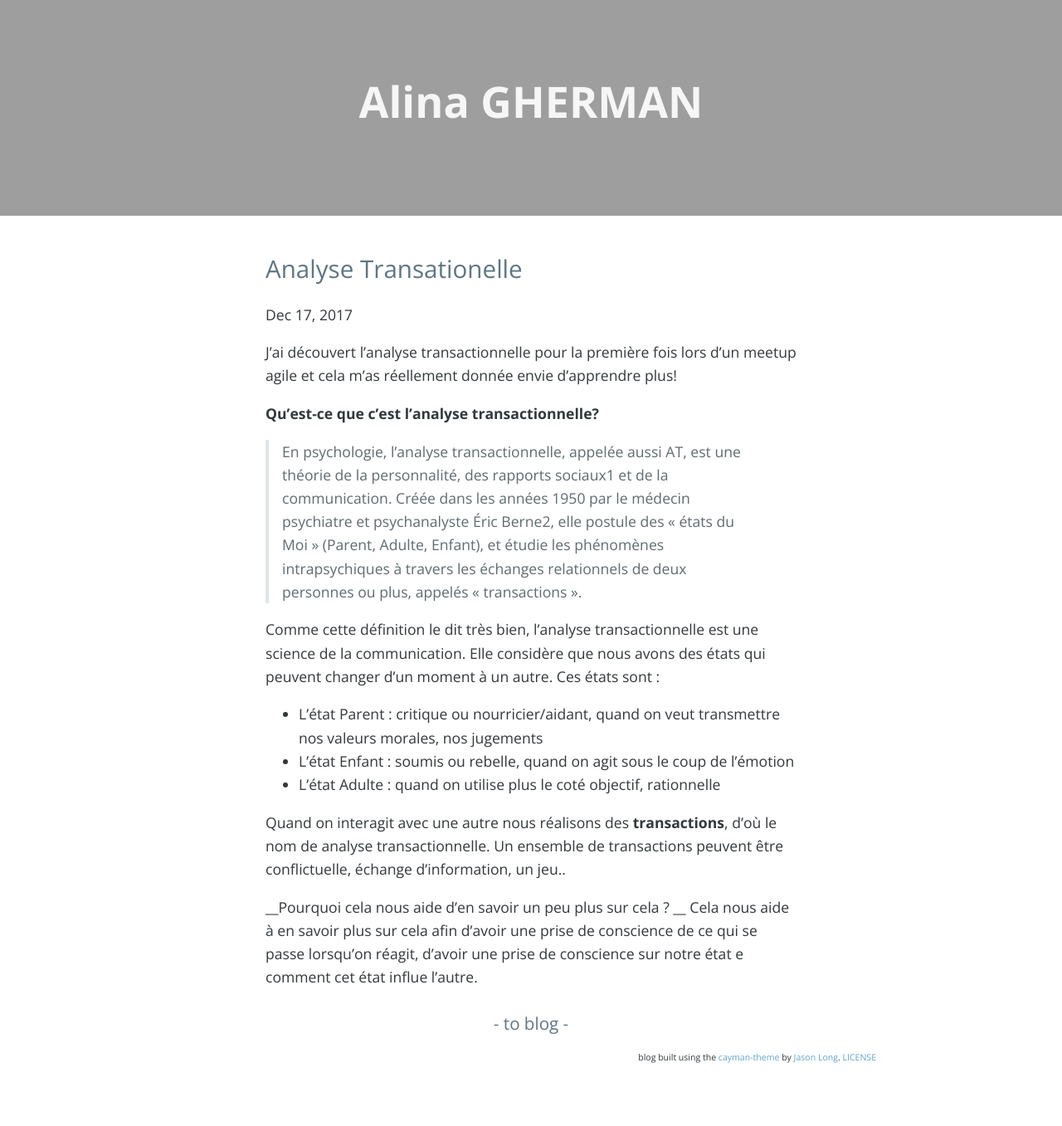
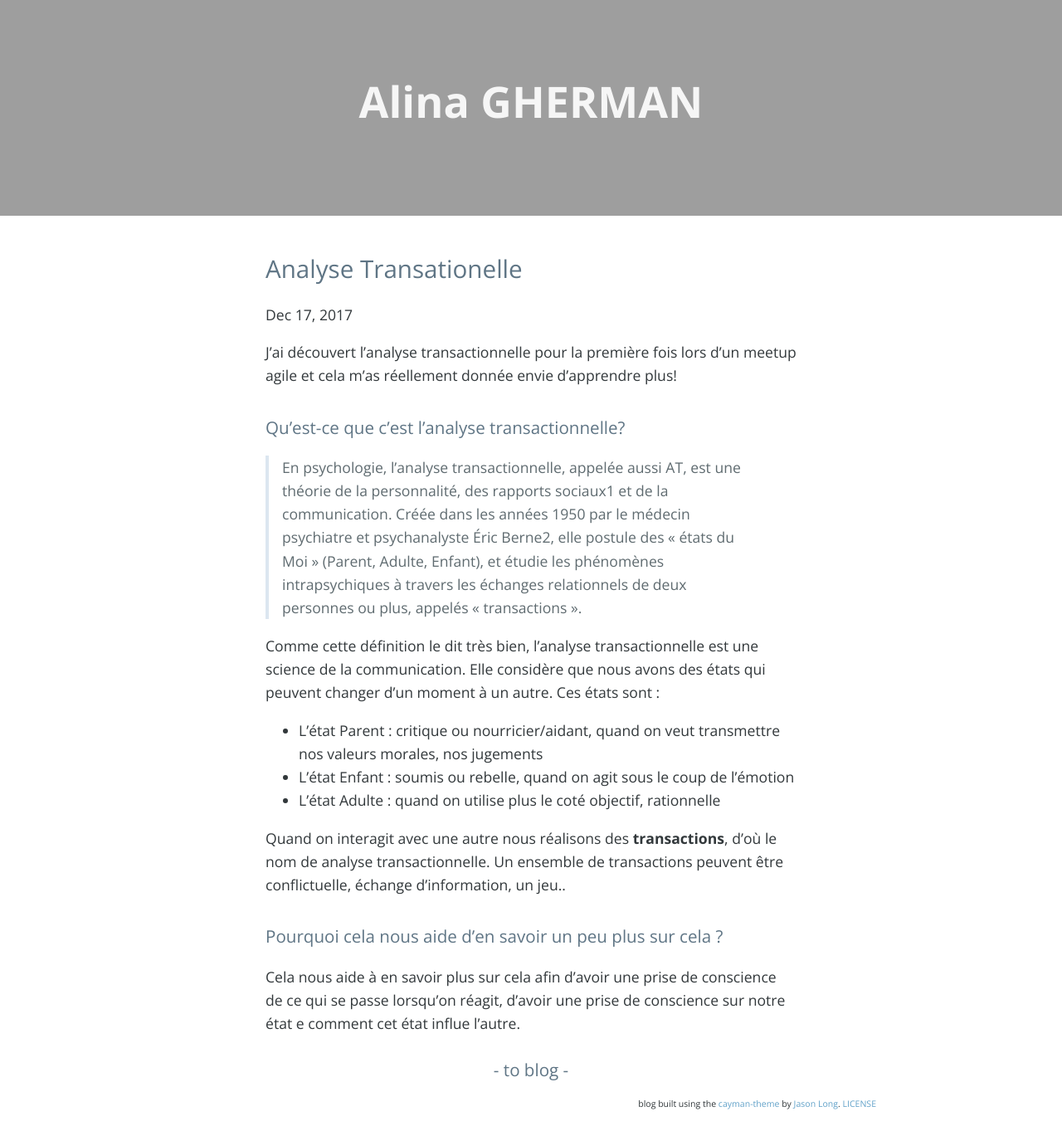
Before and after one commit to veve90/veve90.github.io, a Jekyll site: the page built from _posts/2017-12-17-analyse-transactionelle.md, in a window 1280 px wide. Shown: the whole page at 83% size. Built offline with Jekyll 4.4.1, drawn with Linux system fonts in a browser that asks for light colours; nearby versions of some CDN libraries; comment, search, counter and statistics services are not loaded; before the commit the page ends 1301 px from its top, so only the background shows below that.

```diff
--- a/_posts/2017-12-17-analyse-transactionelle.md
+++ b/_posts/2017-12-17-analyse-transactionelle.md
@@ -7,17 +7,10 @@ categories: comunication
 
 J'ai découvert l'analyse transactionnelle pour la première fois lors d'un meetup agile et cela m'as réellement donnée envie d'apprendre plus!
 
-__Qu'est-ce que c'est l'analyse transactionnelle?__
+# Qu'est-ce que c'est l'analyse transactionnelle?
 
 
-> En psychologie, l'analyse transactionnelle, appelée aussi AT,
-> est une théorie de la personnalité,
-> des rapports sociaux1 et de la communication.
-> Créée dans les années 1950 par le médecin psychiatre et psychanalyste Éric Berne2,
-> elle postule des « états du Moi » (Parent, Adulte, Enfant),
-> et étudie les phénomènes intrapsychiques à travers
-> les échanges relationnels de deux personnes ou plus,
-> appelés « transactions ».
+> En psychologie, l'analyse transactionnelle, appelée aussi AT, est une théorie de la personnalité, des rapports sociaux1 et de la communication. Créée dans les années 1950 par le médecin psychiatre et psychanalyste Éric Berne2, elle postule des « états du Moi » (Parent, Adulte, Enfant), et étudie les phénomènes intrapsychiques à travers les échanges relationnels de deux personnes ou plus, appelés « transactions ».
 
 
 
@@ -30,5 +23,6 @@ Quand on interagit avec une autre nous réalisons des __transactions__, d’où
 Un ensemble de transactions peuvent être conflictuelle, échange d’information, un jeu..
 
 
-__Pourquoi cela nous aide d’en savoir un peu plus sur cela ? __
+# Pourquoi cela nous aide d’en savoir un peu plus sur cela ?
+
 Cela nous aide  à en savoir plus sur cela afin d’avoir une prise de conscience de ce qui se  passe lorsqu’on réagit, d’avoir une prise de conscience sur notre état e comment cet état influe l’autre.
```
